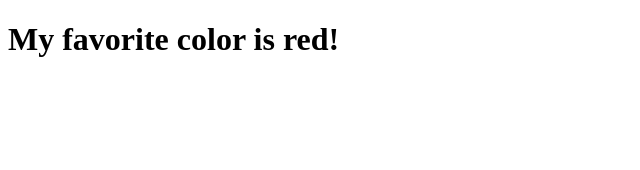
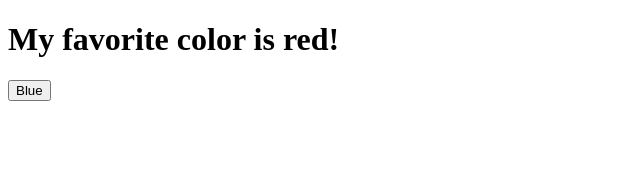
Before and after one commit to iLanceArea/MOBPROG-IT252-react-w3schools, a React (Vite) app in the folder my-react-app/: page / in a window 1280 px wide. Shown: the top 170 px of the page, without its empty margins (0-640 px from the left). Built offline with nearby package versions, Linux system fonts and the light colour scheme.

Commit message:
W3Schools useState Hook C2

```diff
--- a/my-react-app/src/main.jsx
+++ b/my-react-app/src/main.jsx
@@ -4,7 +4,15 @@ import { createRoot } from 'react-dom/client';
 function FavoriteColor() {
   const [color, setColor] = useState("red");
 
-  return <h1>My favorite color is {color}!</h1>
+  return (
+    <>
+      <h1>My favorite color is {color}!</h1>
+      <button
+        type="button"
+        onClick={() => setColor("blue")}
+      >Blue</button>
+    </>
+  )
 }
 
 createRoot(document.getElementById('root')).render(
```
